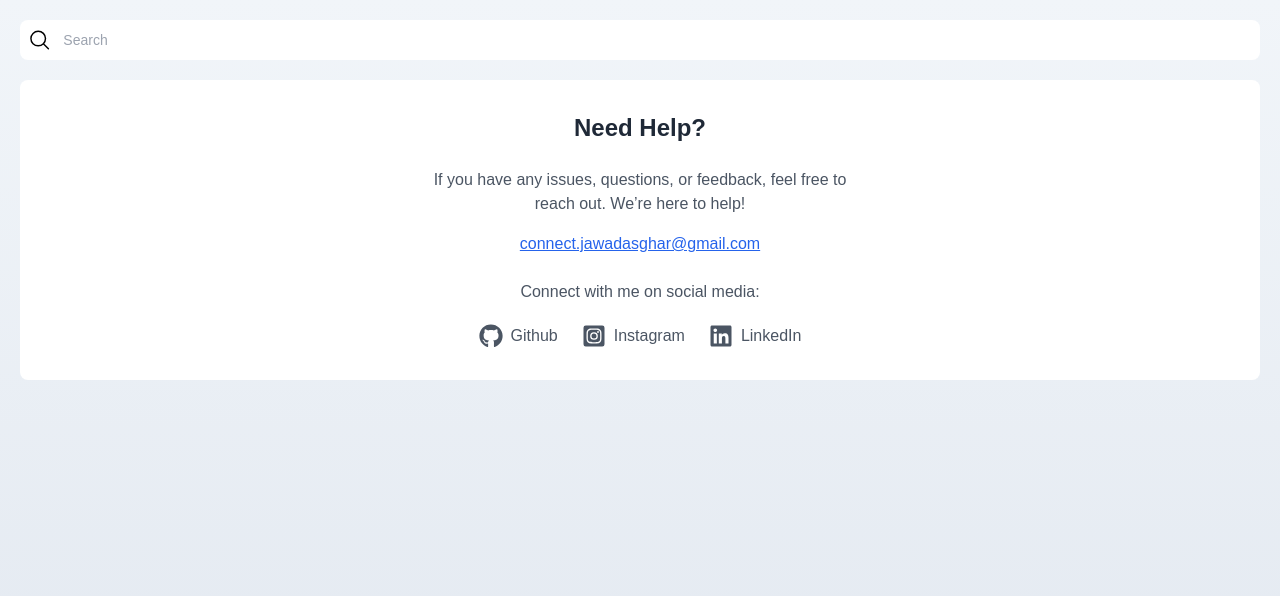
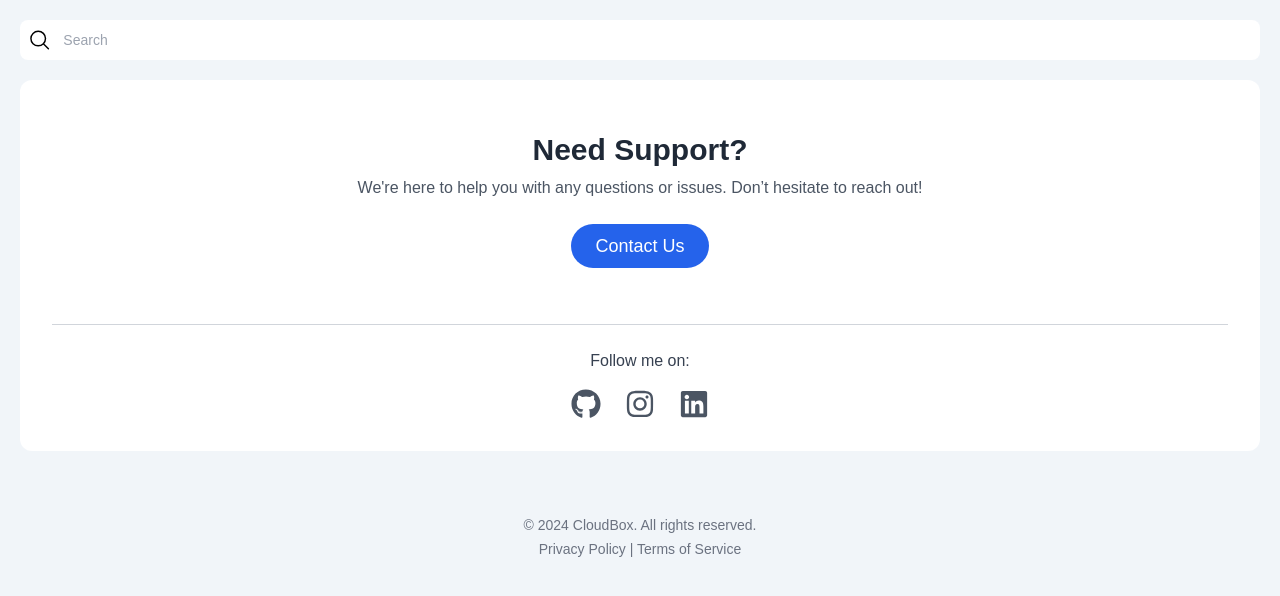
Before and after one commit to JAWAD-ASGHAR/Cloud-Box-Storage, a Next.js app: page /help in a window 1280 px wide. Shown: the top 596 px of the page. Built offline with nearby package versions, Linux system fonts and the light colour scheme; no server answers.

Commit message:
added help page new design

```diff
--- a/app/help/page.js
+++ b/app/help/page.js
@@ -3,7 +3,7 @@
 import React, { useContext, useEffect } from "react";
 import SearchBar from "@/Components/SearchBar";
 import { ParentFolderIdContext } from "@/Context/ParentFolderIdContext";
-import { FaGithub, FaTwitter, FaLinkedin, FaInstagram, FaInstagramSquare } from "react-icons/fa";
+import { FaGithub, FaInstagram, FaLinkedin } from "react-icons/fa";
 
 const Page = () => {
   const { setParentFolderId } = useContext(ParentFolderIdContext);
@@ -14,43 +14,49 @@ const Page = () => {
 
   return (
     <>
-      <div className="min-h-screen flex flex-col bg-gradient-to-b from-slate-100 to-slate-200 p-5">
+      <div className="min-h-screen flex flex-col bg-slate-100 p-5">
         <SearchBar />
 
-        <div className="flex flex-col items-center bg-white mt-5 p-8 rounded-lg">
-          <h2 className="text-2xl font-semibold text-gray-800 mb-6">Need Help?</h2>
+        {/* Main Help Card */}
+        <div className="flex flex-col items-center w-full mx-auto bg-white rounded-xl p-8 mt-5">
 
-          <p className="text-center text-gray-600 max-w-md mb-4">
-            If you have any issues, questions, or feedback, feel free to reach out. We’re here to help!
+          {/* Title */}
+          <h2 className="text-3xl mt-5 font-bold text-gray-800 mb-2 text-center">
+            Need Support?
+          </h2>
+          <p className="text-gray-600 text-center mb-6">
+            We're here to help you with any questions or issues. Don’t hesitate to reach out!
           </p>
 
+          {/* Contact Button */}
           <a
             href="mailto:connect.jawadasghar@gmail.com"
-            className="text-blue-600 underline hover:text-blue-500 transition-colors"
+            className="text-lg text-white bg-blue-600 px-6 py-2 rounded-full hover:bg-blue-700 transition-colors mb-8"
           >
-            connect.jawadasghar@gmail.com
+            Contact Us
           </a>
 
-          <p className="text-center text-gray-600 mt-6">Connect with me on social media:</p>
+          {/* Divider */}
+          <hr className="border-gray-300 w-full my-6" />
 
-          <div className="flex items-center space-x-6 mt-5">
+          {/* Social Media Section */}
+          <p className="text-gray-700 mb-4">Follow me on:</p>
+          <div className="flex justify-center space-x-6">
             <a
               href="https://github.com/JAWAD-ASGHAR"
-              className="text-gray-600 hover:text-orange-500 transition-colors flex items-center"
+              className="text-gray-600 hover:text-orange-600 transition-colors flex items-center"
               target="_blank"
               rel="noopener noreferrer"
             >
-              <FaGithub size={24} className="mr-2" />
-              <span className="hidden sm:inline">Github</span>
+              <FaGithub size={30} />
             </a>
             <a
               href="https://instagram.com/jawad_selectives"
-              className="text-gray-600 hover:text-pink-500 transition-colors flex items-center"
+              className="text-gray-600 hover:text-pink-600 transition-colors flex items-center"
               target="_blank"
               rel="noopener noreferrer"
             >
-              <FaInstagramSquare size={24} className="mr-2" />
-              <span className="hidden sm:inline">Instagram</span>
+              <FaInstagram size={30} />
             </a>
             <a
               href="https://www.linkedin.com/in/jawad-asghar-a1290028b/"
@@ -58,10 +64,15 @@ const Page = () => {
               target="_blank"
               rel="noopener noreferrer"
             >
-              <FaLinkedin size={24} className="mr-2" />
-              <span className="hidden sm:inline">LinkedIn</span>
+              <FaLinkedin size={30} />
             </a>
           </div>
+        </div>
+
+        {/* Footer Section */}
+        <div className="mt-16 text-center text-sm text-gray-500">
+          <p>&copy; {new Date().getFullYear()} CloudBox. All rights reserved.</p>
+          <p className="mt-1">Privacy Policy | Terms of Service</p>
         </div>
       </div>
     </>
```
